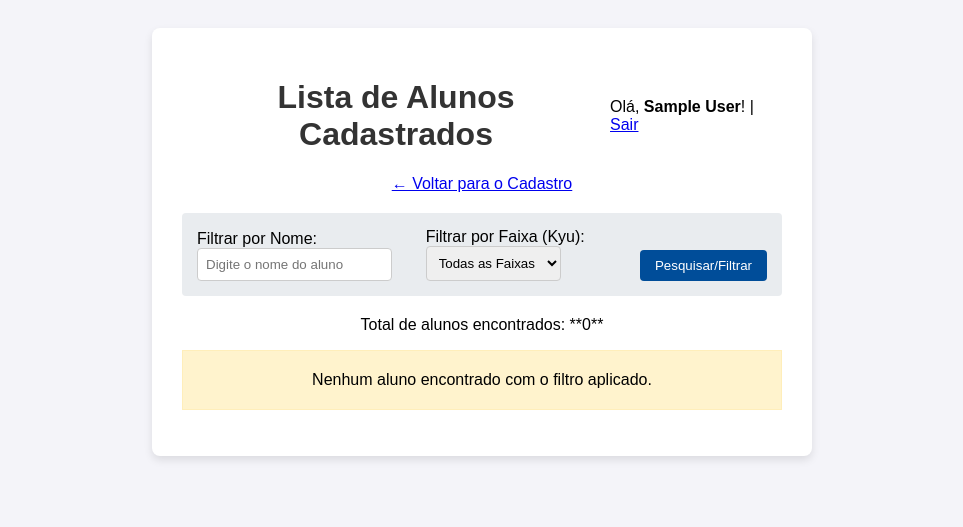
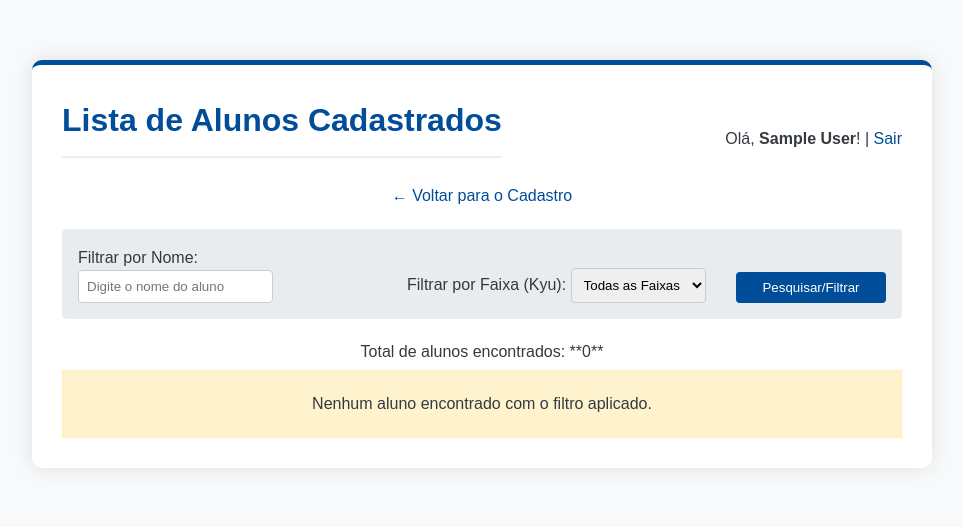
Before and after one commit to juanbalaquente/sistema-judo-academia, a PHP site: page /alunos_list.php in a window 1280 px wide. Shown: the top 527 px of the page, without its empty margins (158-1121 px from the left). Run offline with PHP 8.4, Linux system fonts and the light colour scheme; the visitor is signed in with stand-in values (Sample User, id 1); data that the repository does not hold is empty.

Commit message:
Oct 7, 2025, 11:08 PM

```diff
--- a/includes/auth_check.php
+++ b/includes/auth_check.php
@@ -13,3 +13,9 @@ if (!isset($_SESSION['loggedin']) || $_SESSION['loggedin'] !== true) {
 // Você pode adicionar informações úteis, como o nome de usuário, ao escopo global
 // $current_user_name = $_SESSION['username'];
 ?>
+
+
+
+
+<!-- // INSERT INTO usuarios (username, password_hash, nome)
+VALUES ('admin', 'COLE A STRING LONGA DO HASH AQUI', 'Seu Nome Admin'); -->
--- a/styles/main.css
+++ b/styles/main.css
@@ -1,27 +1,76 @@
+/* =========================================
+   RESET E CONFIGURAÇÕES GLOBAIS
+   ========================================= */
+* {
+    margin: 0;
+    padding: 0;
+    box-sizing: border-box;
+}
+
+:root {
+    /* Cores do Judô */
+    --color-primary: #004d99; /* Azul Escuro */
+    --color-secondary: #ffc107; /* Amarelo/Ouro (para faixas ou destaque) */
+    --color-success: #28a745; /* Verde para sucesso */
+    --color-danger: #dc3545; /* Vermelho para exclusão/erro */
+    --color-light: #f8f9fa; /* Fundo claro */
+    --color-dark: #343a40; /* Texto escuro */
+}
+
 body {
-    font-family: Arial, sans-serif;
-    background-color: #f4f4f9;
+    font-family: 'Arial', sans-serif;
+    background-color: var(--color-light);
+    color: var(--color-dark);
+    line-height: 1.6;
     padding: 20px;
 }
 
+/* =========================================
+   CONTAINER E CABEÇALHOS
+   ========================================= */
 .container {
-    max-width: 600px;
-    margin: 0 auto;
+    max-width: 900px;
+    margin: 40px auto;
     background: white;
     padding: 30px;
-    border-radius: 8px;
-    box-shadow: 0 4px 8px rgba(0, 0, 0, 0.1);
+    border-radius: 10px;
+    box-shadow: 0 0 20px rgba(0, 0, 0, 0.1);
+    border-top: 5px solid var(--color-primary); /* Destaque principal */
 }
 
-h1, h2 {
+h1 {
     text-align: center;
-    color: #333;
+    color: var(--color-primary);
+    margin-bottom: 25px;
+    border-bottom: 2px solid #eee;
+    padding-bottom: 10px;
 }
 
+h2 {
+    color: var(--color-dark);
+    margin-top: 25px;
+    margin-bottom: 15px;
+}
+
+/* Estilo para links gerais de navegação */
+a {
+    color: var(--color-primary);
+    text-decoration: none;
+    transition: color 0.3s;
+}
+
+a:hover {
+    color: var(--color-secondary);
+}
+
+/* =========================================
+   FORMULÁRIOS E INPUTS
+   ========================================= */
 .form-cadastro label {
     display: block;
     margin-top: 15px;
-    font-weight: bold;
+    font-weight: 600;
+    color: var(--color-dark);
 }
 
 .form-cadastro input[type="text"],
@@ -33,47 +82,186 @@ h1, h2 {
     width: 100%;
     padding: 10px;
     margin-top: 5px;
-    border: 1px solid #ccc;
-    border-radius: 4px;
-    box-sizing: border-box; /* Garante que padding e borda não aumentem a largura */
+    border: 1px solid #ced4da;
+    border-radius: 5px;
+    font-size: 1em;
+    transition: border-color 0.3s, box-shadow 0.3s;
+}
+
+.form-cadastro input:focus,
+.form-cadastro select:focus {
+    border-color: var(--color-primary);
+    box-shadow: 0 0 5px rgba(0, 77, 153, 0.3);
+    outline: none;
 }
 
 .btn-submit {
     display: block;
     width: 100%;
     padding: 15px;
-    margin-top: 25px;
-    background-color: #004d99; /* Cor do Judô: Azul */
+    margin-top: 30px;
+    background-color: var(--color-primary);
     color: white;
     border: none;
-    border-radius: 4px;
+    border-radius: 5px;
     cursor: pointer;
     font-size: 1.1em;
+    font-weight: bold;
+    transition: background-color 0.3s;
 }
 
 .btn-submit:hover {
-    background-color: #003366;
+    background-color: #003366; /* Tom mais escuro */
 }
 
-/* Estilos para as mensagens de feedback */
+/* =========================================
+   MENSAGENS DE FEEDBACK (SUCESSO/ERRO)
+   ========================================= */
 .success {
     background-color: #d4edda;
-    color: #155724;
-    padding: 10px;
+    color: var(--color-success);
+    padding: 15px;
     border: 1px solid #c3e6cb;
-    border-radius: 4px;
+    border-radius: 5px;
     margin-bottom: 20px;
+    font-weight: bold;
 }
 
 .error {
     background-color: #f8d7da;
-    color: #721c24;
-    padding: 10px;
+    color: var(--color-danger);
+    padding: 15px;
     border: 1px solid #f5c6cb;
-    border-radius: 4px;
+    border-radius: 5px;
     margin-bottom: 20px;
+    font-weight: bold;
 }
-.link-lista {
-    text-align: center;
+
+/* =========================================
+   LISTAGEM E TABELAS
+   ========================================= */
+.tabela-alunos {
+    width: 100%;
+    border-collapse: separate; /* Permite border-radius */
+    border-spacing: 0;
     margin-top: 20px;
+    box-shadow: 0 2px 5px rgba(0, 0, 0, 0.05);
+    border-radius: 5px;
+    overflow: hidden; /* Garante que o border-radius funcione */
 }
+
+.tabela-alunos th {
+    background-color: var(--color-primary);
+    color: white;
+    padding: 12px 8px;
+    text-align: left;
+    font-weight: 700;
+}
+
+.tabela-alunos td {
+    padding: 10px 8px;
+    border-bottom: 1px solid #eee;
+    background-color: #fff;
+    vertical-align: middle;
+}
+
+.tabela-alunos tr:nth-child(even) td {
+    background-color: var(--color-light); /* Faixa zebrada */
+}
+
+.tabela-alunos tr:hover td {
+    background-color: #e9ecef;
+}
+
+/* Estilos para a coluna Ações */
+.tabela-alunos td:last-child {
+    white-space: nowrap; /* Evita que os botões quebrem a linha */
+}
+
+/* Botões de Ação na Tabela */
+.btn-acao {
+    text-decoration: none;
+    padding: 5px 10px;
+    border-radius: 3px;
+    font-size: 0.85em;
+    font-weight: bold;
+    margin-right: 5px;
+    transition: opacity 0.3s;
+}
+.btn-acao.editar {
+    background-color: var(--color-secondary);
+    color: var(--color-dark);
+}
+.btn-acao.excluir {
+    background-color: var(--color-danger);
+    color: white;
+}
+.btn-acao:hover {
+    opacity: 0.8;
+}
+
+
+/* =========================================
+   FILTRO E PAGINAÇÃO
+   ========================================= */
+.form-filtro {
+    display: flex;
+    flex-wrap: wrap; /* Permite quebrar em telas menores */
+    gap: 15px;
+    margin-bottom: 25px;
+    padding: 20px;
+    background-color: #f8f9fa; /* Fundo mais claro para a área de filtro */
+    border: 1px solid #eee;
+    border-radius: 5px;
+    align-items: flex-end;
+}
+.form-filtro > div {
+    flex: 1; /* Distribui o espaço entre os campos */
+    min-width: 200px;
+}
+.form-filtro button {
+    padding: 10px 20px;
+    min-width: 150px;
+}
+
+/* Estilo para link "Limpar Filtro" */
+.btn-clear {
+    background-color: var(--color-danger);
+    color: white;
+    border-radius: 5px;
+    padding: 10px 15px !important;
+    text-decoration: none;
+    font-weight: bold;
+    transition: background-color 0.3s;
+}
+.btn-clear:hover {
+    background-color: #a71d2a;
+    color: white;
+}
+
+/* PAGINAÇÃO */
+.pagination {
+    display: flex;
+    justify-content: center;
+    align-items: center;
+    margin-top: 30px;
+    gap: 5px;
+}
+.pagination a, .pagination span {
+    padding: 10px 15px;
+    border: 1px solid #ddd;
+    text-decoration: none;
+    color: var(--color-primary);
+    border-radius: 5px;
+    font-weight: bold;
+    transition: background-color 0.3s;
+}
+.pagination a:hover {
+    background-color: #e9ecef;
+}
+.pagination .current-page {
+    background-color: var(--color-primary);
+    color: white;
+    border-color: var(--color-primary);
+    pointer-events: none; /* Desabilita clique na página atual */
+}
```
